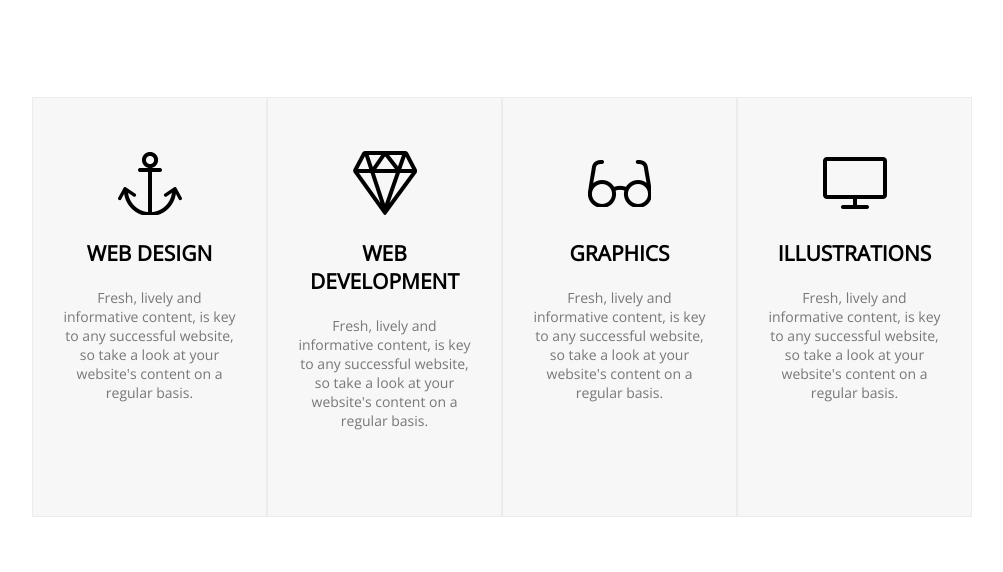
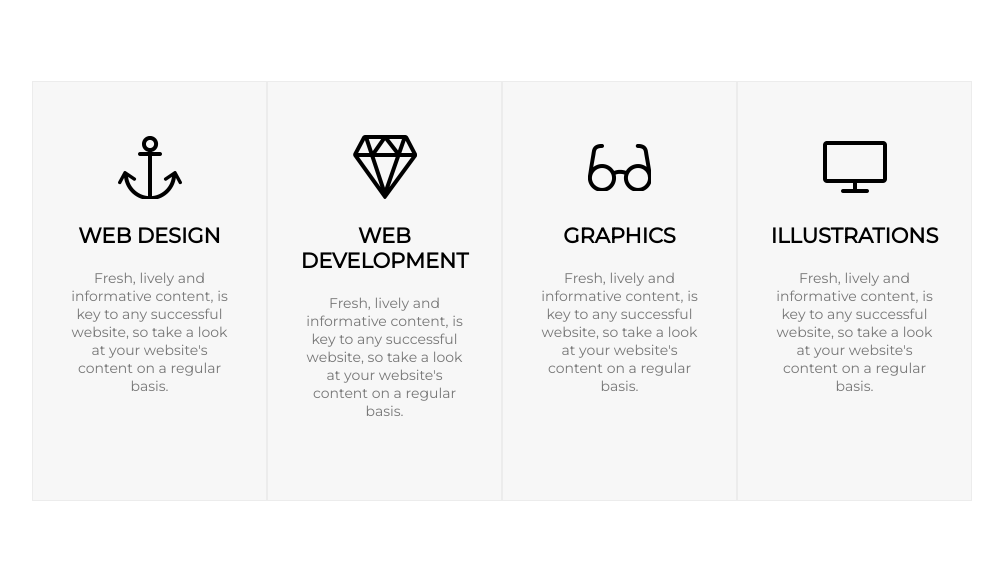
Before and after one commit to LiudmylaMateychuk/Namaste, a plain HTML site: page index.html in a window 1280 px wide. Shown: the part 228-800 px from the top of the page, without its empty margins (138-1141 px from the left). Drawn offline with nearby package versions, Linux system fonts and the light colour scheme.

Commit message:
change font

```diff
--- a/index.html
+++ b/index.html
@@ -7,7 +7,7 @@
   <meta http-equiv="X-UA-Compatible" content="ie=edge">
   <link rel="stylesheet" href="styles/style.css">
   <link rel="stylesheet" href="styles/grid.css">
-  <link href="https://fonts.googleapis.com/css?family=Open+Sans" rel="stylesheet">
+  <link href="https://fonts.googleapis.com/css?family=Montserrat" rel="stylesheet">
   <title>NAMASTE</title>
 </head>
 
--- a/styles/style.css
+++ b/styles/style.css
@@ -1,5 +1,5 @@
 body {
-  font-family: 'Open Sans', sans-serif;
+  font-family: 'Montserrat', sans-serif;
 }
 
 .wrap {
```
